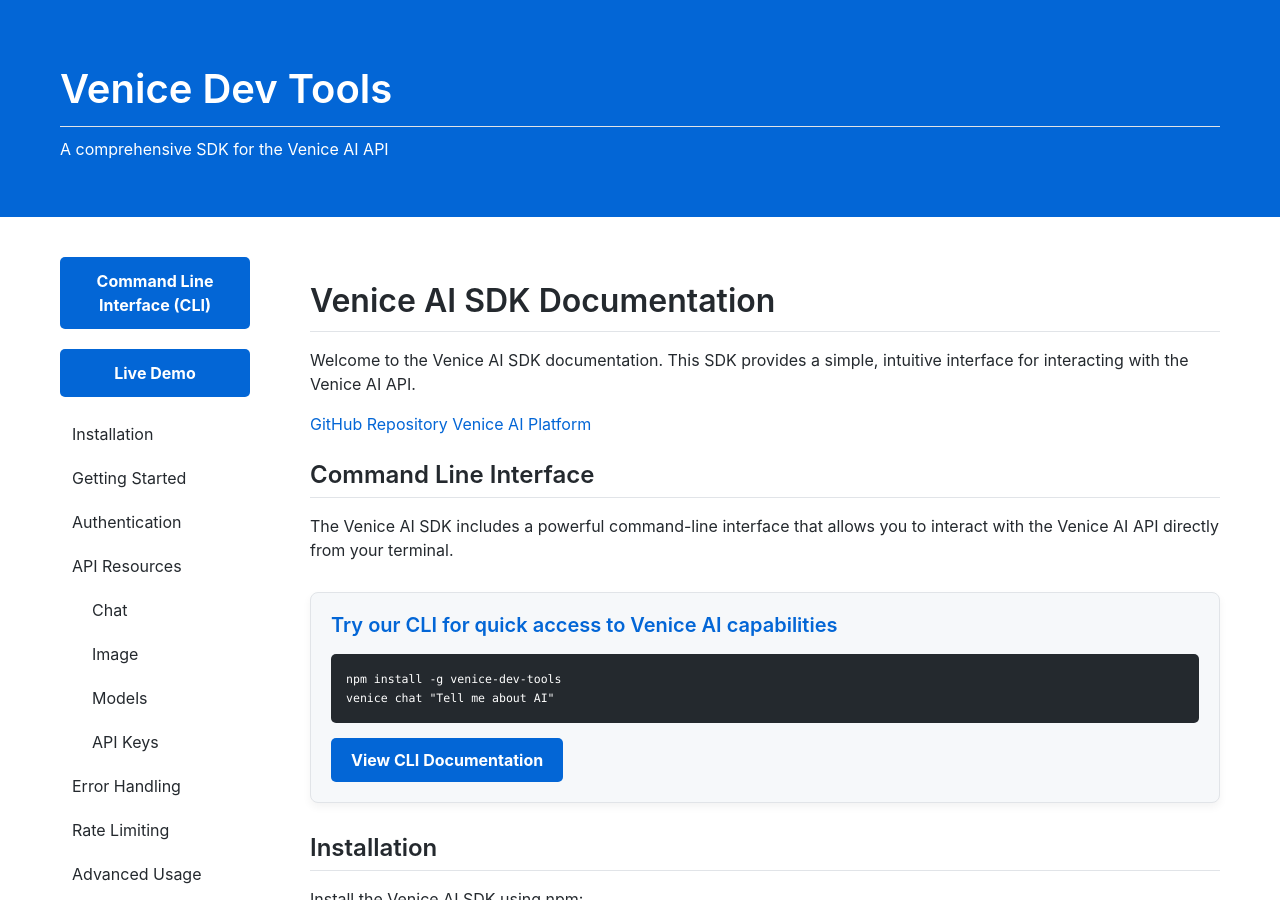
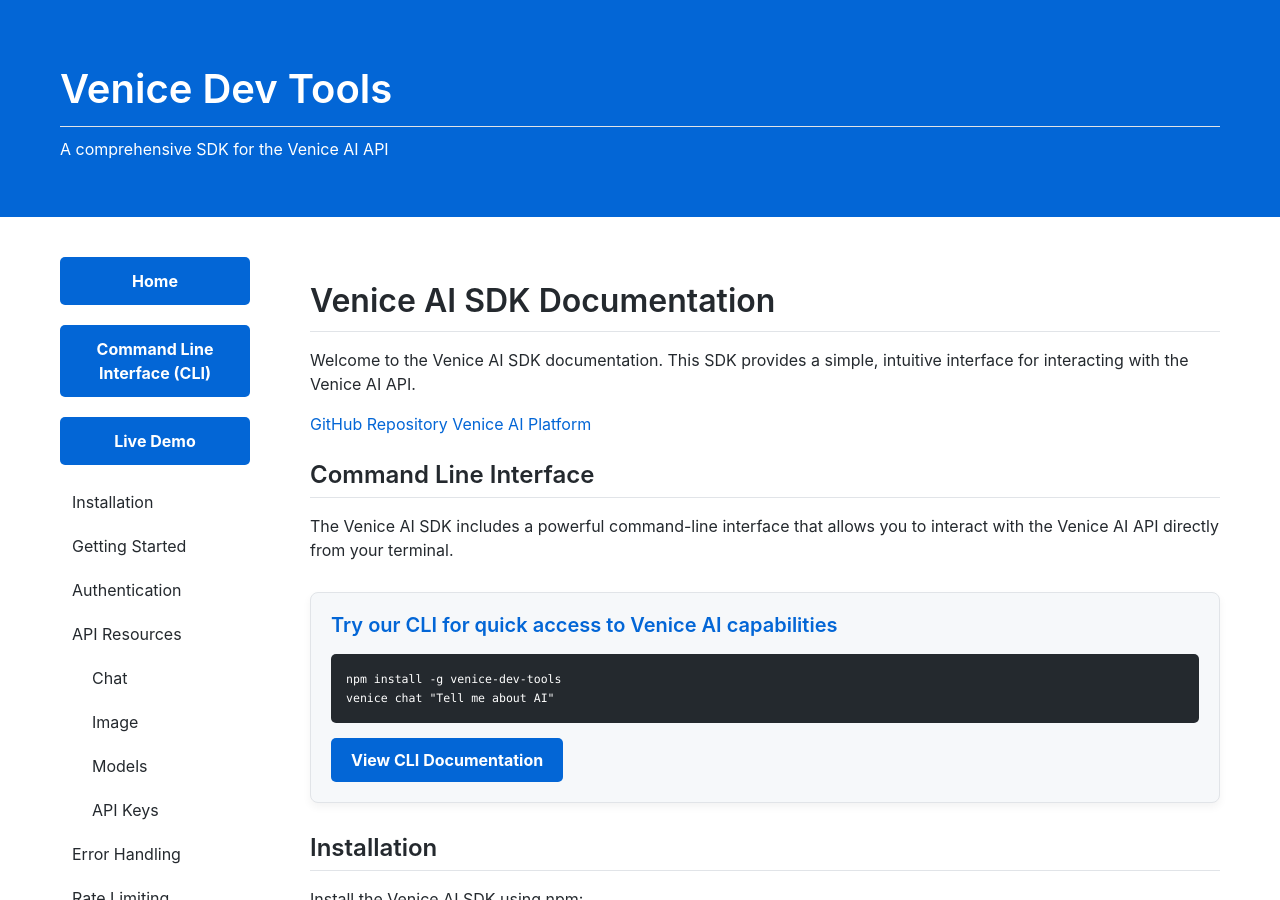
Before and after one commit to georgeglarson/venice-dev-tools, a Jekyll site: the page built from docs/index.md, in a window 1280 px wide and 900 px high. Built offline with Jekyll 4.4.1, drawn with Linux system fonts in a browser that asks for light colours.

Commit message:
Add Home link to documentation navigation

```diff
--- a/docs/_includes/navigation.html
+++ b/docs/_includes/navigation.html
@@ -1,5 +1,6 @@
 <nav class="site-nav">
     <ul>
+        <li class="featured-nav-item"><a href="/venice-dev-tools/">Home</a></li>
         <li class="featured-nav-item"><a href="/venice-dev-tools/cli">Command Line Interface (CLI)</a></li>
         <li class="featured-nav-item"><a href="/venice-dev-tools/demo">Live Demo</a></li>
         <li><a href="#installation">Installation</a></li>
```
